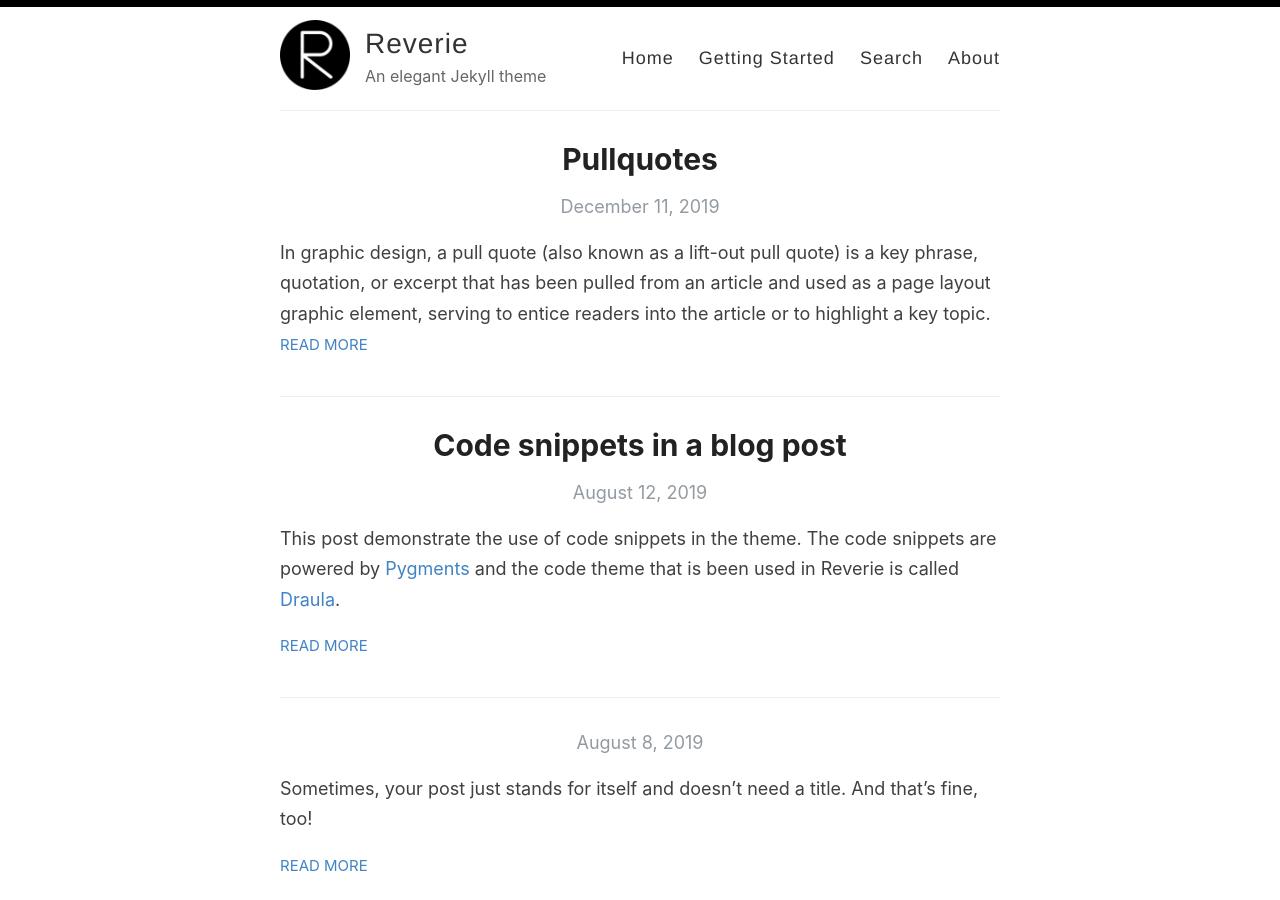
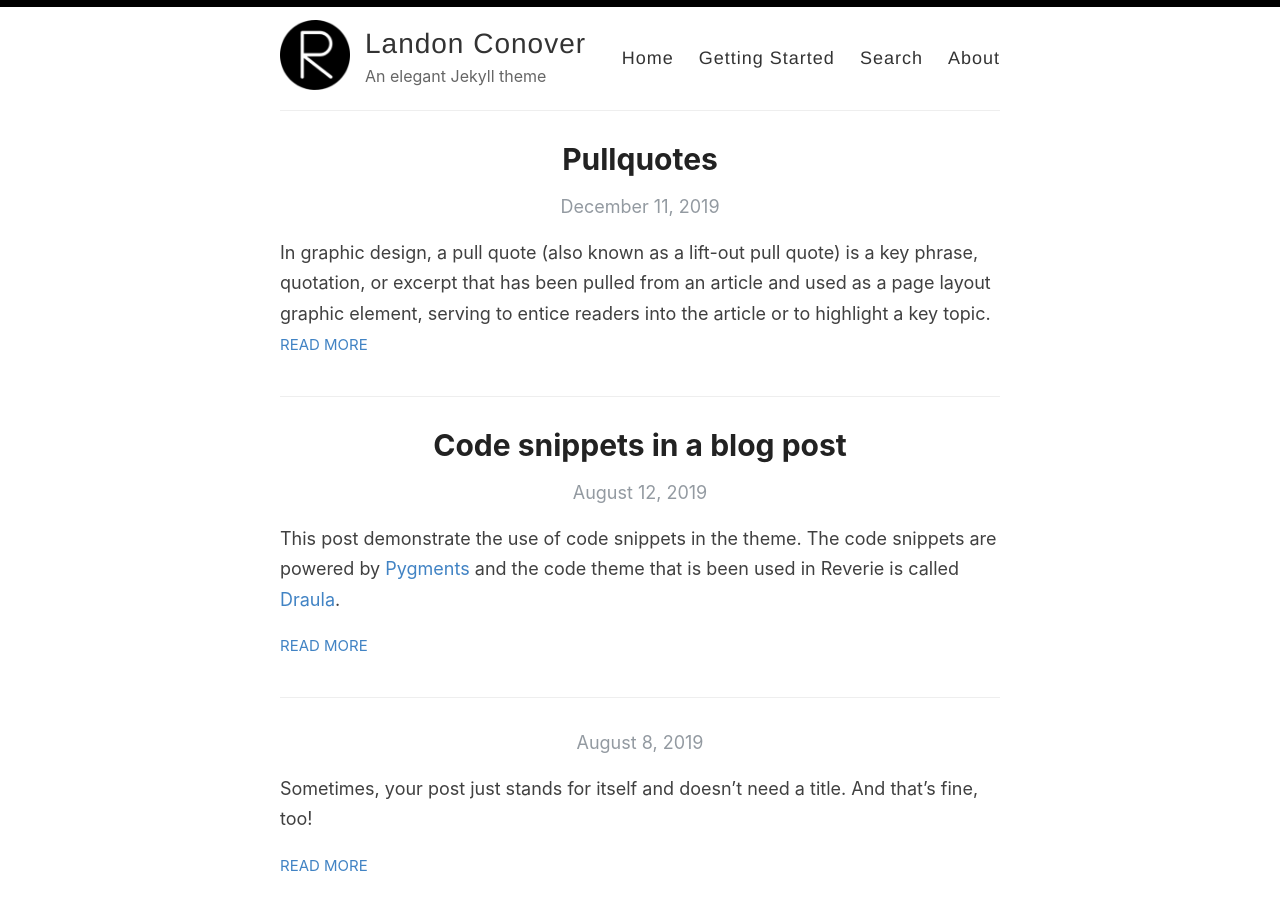
Before and after one commit to landonconover/LandonConover, a Jekyll site: the page built from index.html, in a window 1280 px wide and 900 px high. Built offline with Jekyll 4.4.1, drawn with Linux system fonts in a browser that asks for light colours; the list of posts is cut into pages by our own code.

Commit message:
Update _config.yml

```diff
--- a/_config.yml
+++ b/_config.yml
@@ -3,10 +3,10 @@
 #
 
 # Name of your site (displayed in the header)
-name: Reverie
+name: Landon Conover
 
 # Name of the author
-author: Amit Merchant
+author: Landon Conover
 
 # Short bio or description (displayed in the header)
 description: An elegant Jekyll theme
```
